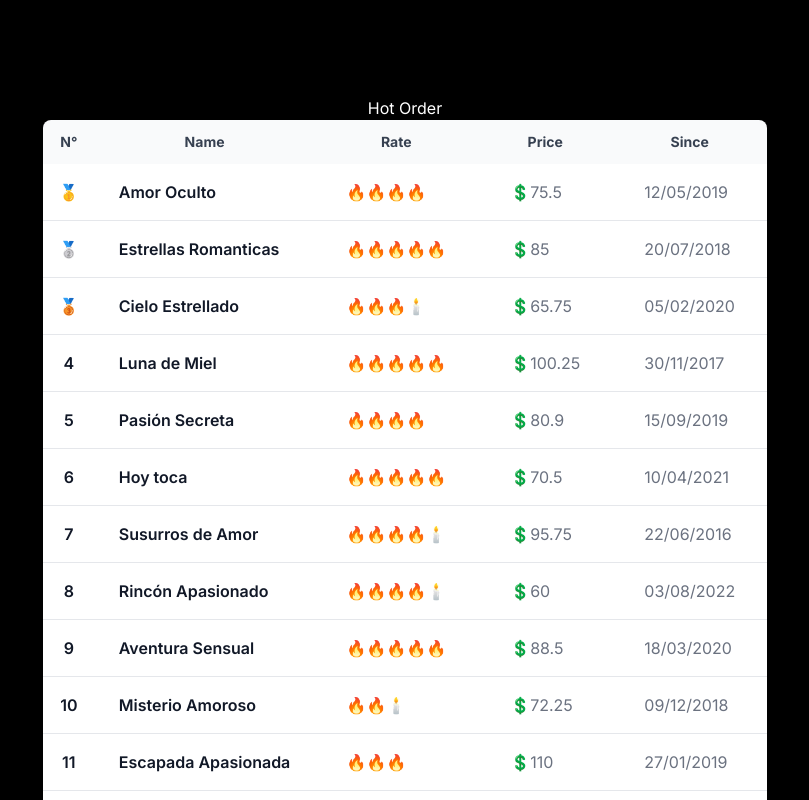
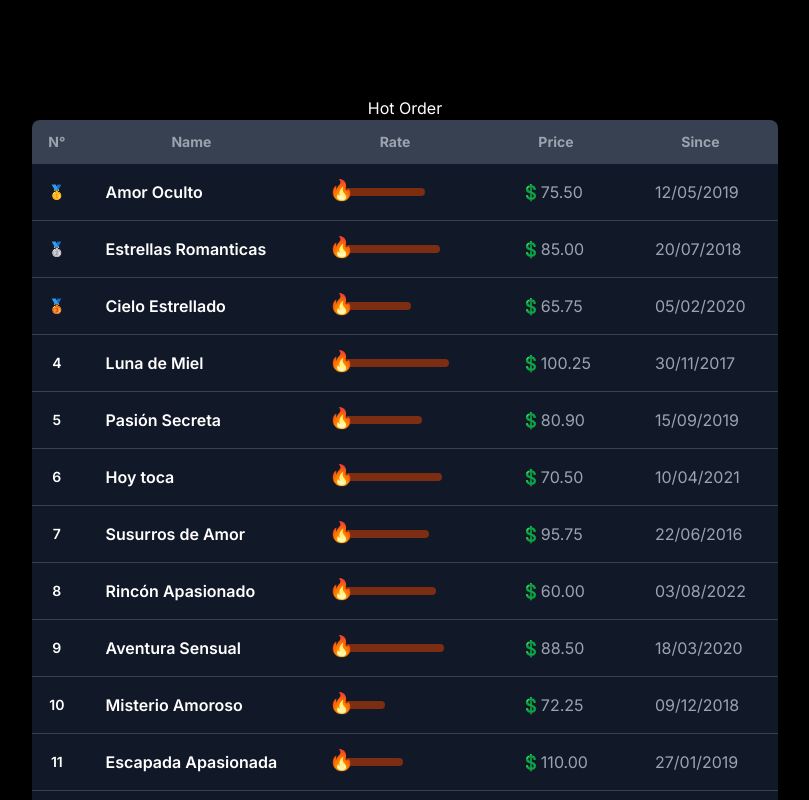
Before and after one commit to JoseGomez14/selection-sort-demo, a Next.js app: page / in a window 1280 px wide. Shown: the top 800 px of the page, without its empty margins (235-1044 px from the left). Built offline with nearby package versions, Linux system fonts and the light colour scheme.

Commit message:
feat: :sparkles: Implement states for handle modal info and lifecycle

```diff
--- a/src/components/Table.tsx
+++ b/src/components/Table.tsx
@@ -1,13 +1,17 @@
-import { parsingRate } from "@/utils/parsing";
-
 export default function Table({
   motelsData,
+  setModalIsOpen,
+  setSelectedMotel,
+  setOpenTime,
 }: {
   motelsData: TMotel[];
+  setModalIsOpen: React.Dispatch<React.SetStateAction<boolean>>;
+  setSelectedMotel: React.Dispatch<React.SetStateAction<TMotel | null>>;
+  setOpenTime: React.Dispatch<React.SetStateAction<number>>;
 }): React.JSX.Element {
   return (
-    <table className="w-full text-sm text-left text-gray-500 dark:text-gray-400">
-      <thead className="text-s text-center text-gray-700 bg-gray-50 dark:bg-gray-700 dark:text-gray-400">
+    <table className="w-full text-sm text-left text-gray-400">
+      <thead className="text-s text-center bg-gray-700 text-gray-400">
         <tr>
           <th scope="col" className="px-4 py-3">
             N°
@@ -26,23 +30,35 @@ export default function Table({
           </th>
         </tr>
       </thead>
-      <tbody className="bg-white border-b dark:bg-gray-900 dark:border-gray-700">
+      <tbody className="border-b bg-gray-900 border-gray-700">
         {motelsData.map((motel, idx) => (
           <tr
             key={motel.name}
-            className="bg-white border-b dark:bg-gray-900 dark:border-gray-700"
+            className="border-b bg-gray-900 border-gray-700 hover:bg-gray-800 cursor-pointer"
+            style={{ transition: 'all .25s ease' }}
+            onClick={() => {
+              setModalIsOpen(true);
+              setSelectedMotel(motel);
+              setOpenTime(Date.now());
+            }}
           >
-            <td className="px-4 py-4 text-base text-center font-semibold text-gray-900 whitespace-nowrap dark:text-white">
-              {idx < 3 ? ["🥇", "🥈", "🥉"][idx] : idx + 1}
+            <td className="px-4 py-4 text-center font-semibold whitespace-nowrap text-white">
+              {idx < 3 ? ['🥇', '🥈', '🥉'][idx] : idx + 1}
             </td>
             <th
               scope="row"
-              className="px-6 py-4 text-base font-semibold text-gray-900 whitespace-nowrap dark:text-white"
+              className="px-6 py-4 text-base font-semibold whitespace-nowrap text-white"
             >
               {motel.name}
             </th>
-            <td className="px-8 py-4 text-base">{parsingRate(motel)}</td>
-            <td className="px-8 py-4 text-base">💲{motel.mean_price}</td>
+            <td className="px-10 py-4 text-base relative" title={`${String(motel.rate)}/5`}>
+              <div className="absolute top-3   left-7 text-xl">🔥</div>
+              <div
+                style={{ width: `${motel.rate * 22}px`, gap: '10px' }}
+                className="bg-orange-900 h-2 rounded-lg"
+              ></div>
+            </td>
+            <td className="px-8 py-4 text-base">💲{motel.mean_price.toFixed(2)}</td>
             <td className="px-8 py-4 text-base">{motel.opening_date}</td>
           </tr>
         ))}
```
